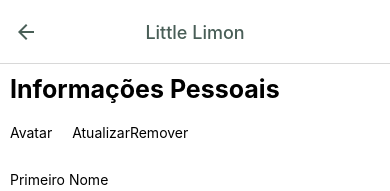
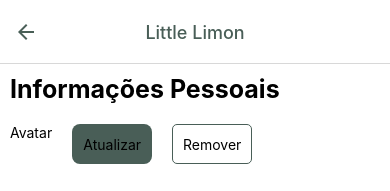
Before and after one commit to joaovitor8/little-lemon, a React Native app in the folder app/: screen /Perfio in a window 390 px wide. Shown: the top 191 px of the page. Built offline with nearby package versions, Linux system fonts and the light colour scheme.

Commit message:
lemon final v2

```diff
--- a/app/App.js
+++ b/app/App.js
@@ -1,11 +1,10 @@
 import * as React from 'react';
-//import { View, Text, StyleSheet } from 'react-native';
 import { NavigationContainer } from '@react-navigation/native';
 import { createNativeStackNavigator } from '@react-navigation/native-stack';
 import Home from './screen/Home';
 import Login from './screen/Login';
 import Perfio from './screen/Perfio';
-//import Menu from './screen/Menu';
+
 
 const Stack = createNativeStackNavigator();
 
@@ -20,5 +19,3 @@
     </NavigationContainer>
   );
 }
-
-//const estilos = StyleSheet.create({});
--- a/app/screen/Home.js
+++ b/app/screen/Home.js
@@ -1,4 +1,5 @@
-import { View, Text, Button, Pressable } from 'react-native';
+import { View, Button, } from 'react-native';
+
 
 export default function Home({ navigation }) {
   return (
--- a/app/screen/Login.js
+++ b/app/screen/Login.js
@@ -35,47 +35,11 @@
 
   //--------------------------------------------------
 
-  function Ver() {
-    AsyncStorage.getItem('@chaveNome').then(valorArmazenado => {
-      console.log(valorArmazenado);
-    }).catch(erro => {
-      console.log(erro);
-    });
-    AsyncStorage.getItem('@chaveEmail').then(valorArmazenado => {
-      console.log(valorArmazenado);
-    }).catch(erro => {
-      console.log(erro);
-    });
-  }
-
-  Ver()
-
-  //--------------------------------------------------
-
-  const pegarDados = async () => {
-    try {
-      const valor = await AsyncStorage.getItem('@chave');
-      if (valor !== null) {
-        // valor recuperado com sucesso
-      }
-    }catch (e) {
-      console.error(e)
-    }
-  }
-
   //const removeDado = async () => {
   //  try {
   //    await AsyncStorage.removeItem('@chave');
   //  } catch (e) {
   //    // erro ao remover o valor
-  //  }
-  //}
-
-  //const apagarTodosDados = async () => {
-  //  try {
-  //    await AsyncStorage.clear();
-  //  } catch (e) {
-  //    // erro ao limpar os valores
   //  }
   //}
 
--- a/app/screen/Perfio.js
+++ b/app/screen/Perfio.js
@@ -1,7 +1,87 @@
-import { View, Text, TextInput, Image, StyleSheet, ScrollView, Pressable } from 'react-native';
+import { useState } from 'react';
+import { View, Text, TextInput, Image, StyleSheet, ScrollView, Pressable, Button } from 'react-native';
 import Checkbox from 'expo-checkbox';
+import * as ImagePicker from 'expo-image-picker'
+import AsyncStorage from '@react-native-async-storage/async-storage';
+
 
 export default function Perfio() {
+  const [image, setImage] = useState(null);
+  const [nomePerfio, setNomePerfio] = useState('');
+  const [sobrenomePerfio, setSobrenomePerfio] = useState('');
+  const [emailPerfio, setEmailPerfio] = useState('');
+  const [telefone, setTelefonePerfio] = useState('');
+
+  //--------------------------------------------------
+
+  const pickImage = async () => {
+    let result = await ImagePicker.launchImageLibraryAsync({
+      mediaTypes: ImagePicker.MediaTypeOptions.All,
+      allowsEditing: true,
+      aspect: [4, 3],
+      quality: 1,
+    });
+
+    if (!result.canceled) {
+      setImage(result.assets[0].uri);
+    }
+  };
+
+  //--------------------------------------------------
+
+  const validarTexto = (valor) => {
+    if (valor !== undefined && valor !== null && valor.trim() !== '') {
+      setSobrenomePerfio(valor);
+    }
+  };
+
+  //--------------------------------------------------
+
+  const salvarDados = async (sobrenomePerfio) => {
+    try {
+      await AsyncStorage.setItem('@chaveSobrenome', sobrenomePerfio);
+    }catch (e) {
+      console.error('Nome/Email invalido', e)
+    }
+  }
+
+  //--------------------------------------------------
+
+  function PegarDados() {
+    AsyncStorage.getItem('@chaveNome').then(valorArmazenado => {
+      console.log(valorArmazenado)
+      setNomePerfio(valorArmazenado)
+    }).catch(erro => {
+      console.log(erro);
+    });
+    AsyncStorage.getItem('@chaveSobrenome').then(valorArmazenado => {
+      console.log(valorArmazenado)
+      setSobrenomePerfio(valorArmazenado)
+    }).catch(erro => {
+      console.log(erro);
+    });
+    AsyncStorage.getItem('@chaveEmail').then(valorArmazenado => {
+      console.log(valorArmazenado)
+      setEmailPerfio(valorArmazenado)
+    }).catch(erro => {
+      console.log(erro);
+    });
+  }
+
+  PegarDados()
+
+  //--------------------------------------------------
+
+
+  //const apagarTodosDados = async () => {
+  //  try {
+  //    await AsyncStorage.clear();
+  //  } catch (e) {
+  //    // erro ao limpar os valores
+  //  }
+  //}
+
+
   return (
     <View style={{ backgroundColor: 'white',}}>
       <ScrollView style={{ marginLeft: 10, marginRight: 10 }}>
@@ -11,15 +91,15 @@
         <View style={{marginBottom: 15, marginTop: 15, flexDirection: 'row' }}>
           <View>
             <Text>Avatar</Text>
-            <Image />
+            {image && <Image source={{ uri: image }} style={{ width: 50, height: 50 }} />}
           </View>
 
           <View style={{flexDirection: 'row', marginLeft: 20 }}>
-            <Pressable>
+            <Pressable style={estilos.imageBotaoAtualizar} onPress={pickImage}>
               <Text>Atualizar</Text>
             </Pressable>
 
-            <Pressable>
+            <Pressable style={estilos.imageBotaoRemover}>
               <Text>Remover</Text>
             </Pressable>
           </View>
@@ -28,16 +108,16 @@
 
         <View style={{ marginBottom: 10, marginTop: 15 }}>
           <Text style={estilos.informacoesText}>Primeiro Nome</Text>
-          <TextInput style={estilos.informacoesInput} keyboardType='default'/>
+          <TextInput style={estilos.informacoesInput} value={nomePerfio} keyboardType='default'/>
 
           <Text style={estilos.informacoesText}>Segundo Nome</Text>
-          <TextInput style={estilos.informacoesInput} keyboardType='default'/>
+          <TextInput style={estilos.informacoesInput} value={sobrenomePerfio} keyboardType='default' onChangeText={(e) => validarTexto(e)}/>
 
           <Text style={estilos.informacoesText}>Email</Text>
-          <TextInput style={estilos.informacoesInput} keyboardType='email-address'/>
+          <TextInput style={estilos.informacoesInput} value={emailPerfio} keyboardType='email-address'/>
 
           <Text style={estilos.informacoesText}>Numero de Telefone</Text>
-          <TextInput style={estilos.informacoesInput} keyboardType='phone-pad'/>
+          <TextInput style={estilos.informacoesInput}  keyboardType='phone-pad'/>
         </View>
 
 
@@ -45,22 +125,22 @@
           <Text style={estilos.checkTitulo}>Notificações</Text>
 
           <View style={estilos.check}>
-            <Checkbox />
+            <Checkbox value={true}/>
             <Text style={estilos.checkText}>Status do pedido</Text>
           </View>
 
           <View style={estilos.check}>
-            <Checkbox />
+            <Checkbox value={true}/>
             <Text style={estilos.checkText}>Senha alterada</Text>
           </View>
 
           <View style={estilos.check}>
-            <Checkbox />
+            <Checkbox value={true}/>
             <Text style={estilos.checkText}>Ofertas especiais</Text>
           </View>
 
           <View style={estilos.check}>
-            <Checkbox />
+            <Checkbox value={true}/>
             <Text style={estilos.checkText}>Newsletter</Text>
           </View>
         </View>
@@ -76,7 +156,7 @@
               <Text style={estilos.alteracaoText}>Descartar alterações</Text>
             </Pressable>
 
-            <Pressable style={estilos.alteracao}>
+            <Pressable style={estilos.alteracao} onPress={() => {salvarDados(sobrenomePerfio)}}>
               <Text style={estilos.alteracaoText}>Salvar alterações</Text>
             </Pressable>
           </View>
@@ -92,6 +172,27 @@
     fontWeight: 'bold',
     marginTop: 10,
     marginBottom: 5,
+  },
+  //-------------------------
+  imageBotaoAtualizar: {
+    height: 40,
+    width: 80,
+    backgroundColor: '#495E57',
+    marginRight: 10,
+    justifyContent: 'center',
+    alignItems: 'center',
+    borderRadius: 8,
+  },
+  imageBotaoRemover: {
+    height: 40,
+    width: 80,
+    borderWidth: 1,
+    borderColor: '#495E57',
+    backgroundColor: 'white',
+    marginLeft: 10,
+    justifyContent: 'center',
+    alignItems: 'center',
+    borderRadius: 5,
   },
   //-------------------------
   informacoesText: {
```
